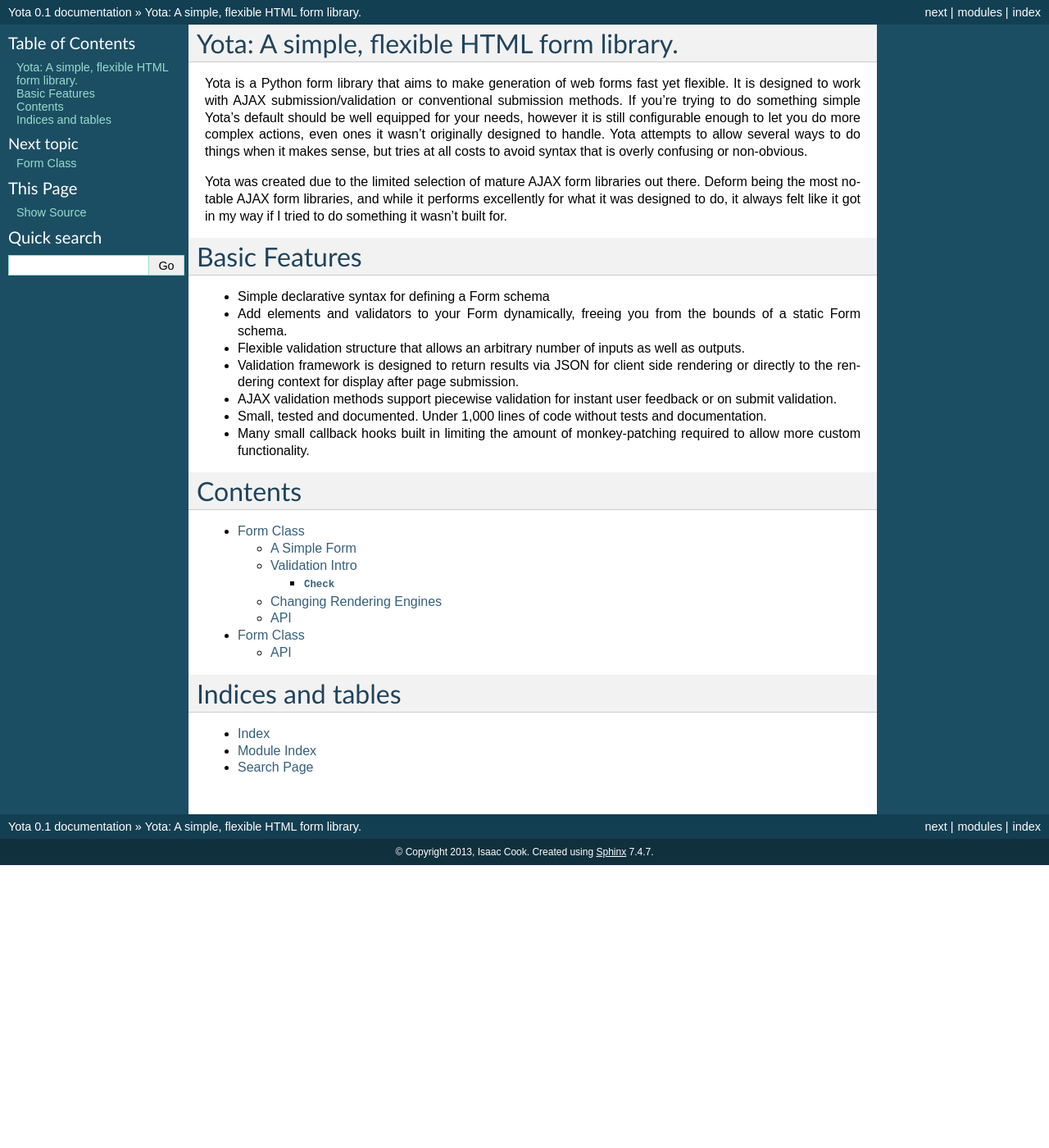
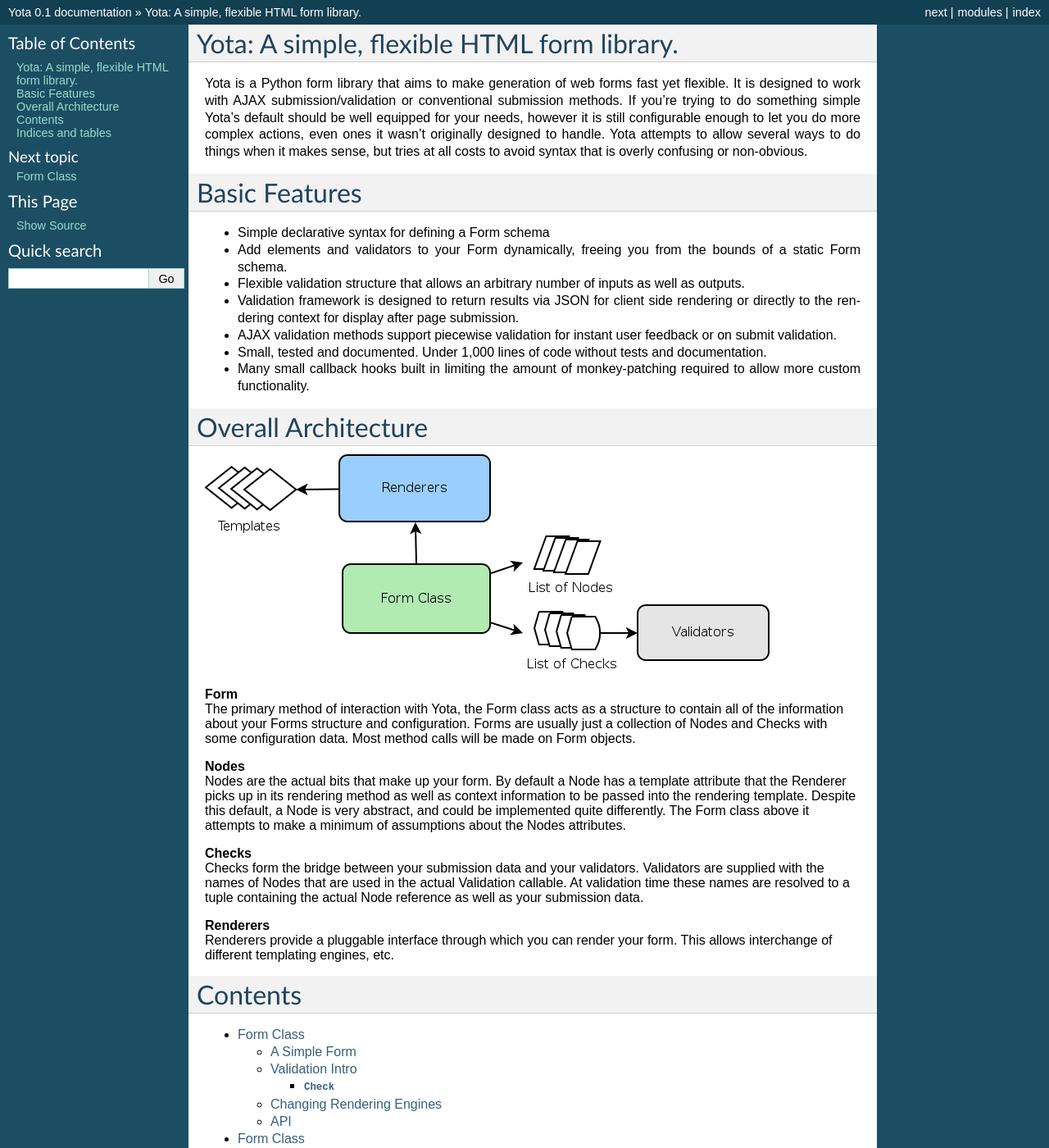
Before and after one commit to icook/yota, a Sphinx documentation site: the page built from docs/index.rst, in a window 1280 px wide and 1400 px high. Shown: the whole window at 82% size. Built offline with Sphinx 7.4.7, drawn with Linux system fonts in a browser that asks for light colours; some of the changed text lies outside the part shown.

Commit message:
Added a lot to validators

```diff
--- a/docs/index.rst
+++ b/docs/index.rst
@@ -7,8 +7,6 @@ Yota: A simple, flexible HTML form library.
 ===========================================
 
 Yota is a Python form library that aims to make generation of web forms fast yet flexible. It is designed to work with AJAX submission/validation or conventional submission methods. If you're trying to do something simple Yota's default should be well equipped for your needs, however it is still configurable enough to let you do more complex actions, even ones it wasn't originally designed to handle. Yota attempts to allow several ways to do things when it makes sense, but tries at all costs to avoid syntax that is overly confusing or non-obvious.
-
-Yota was created due to the limited selection of mature AJAX form libraries out there. Deform being the most notable AJAX form libraries, and while it performs excellently for what it was designed to do, it always felt like it got in my way if I tried to do something it wasn't built for.
 
 Basic Features
 ==============
@@ -21,12 +19,31 @@ Basic Features
 * Small, tested and documented. Under 1,000 lines of code without tests and documentation.
 * Many small callback hooks built in limiting the amount of monkey-patching required to allow more custom functionality.
 
+Overall Architecture
+====================
+
+.. image:: _static/arch.png
+
+|  **Form**
+|  The primary method of interaction with Yota, the Form class acts as a structure to contain all of the information about your Forms structure and configuration. Forms are usually just a collection of Nodes and Checks with some configuration data. Most method calls will be made on Form objects.
+
+|  **Nodes**
+|  Nodes are the actual bits that make up your form. By default a Node has a template attribute that the Renderer picks up in its rendering method as well as context information to be passed into the rendering template. Despite this default, a Node is very abstract, and could be implemented quite differently.  The Form class above it attempts to make a minimum of assumptions about the Nodes attributes.
+
+|  **Checks**
+|  Checks form the bridge between your submission data and your validators. Validators are supplied with the names of Nodes that are used in the actual Validation callable. At validation time these names are resolved to a tuple containing the actual Node reference as well as your submission data.
+
+|  **Renderers**
+|  Renderers provide a pluggable interface through which you can render your form. This allows interchange of different templating engines, etc.
+
+
 Contents
 ========
 
 .. toctree::
     Form.rst
     Nodes.rst
+    Validators.rst
 
 
 Indices and tables
```
Also changed, not shown: docs/Validators.rst (+84 -0 lines).
